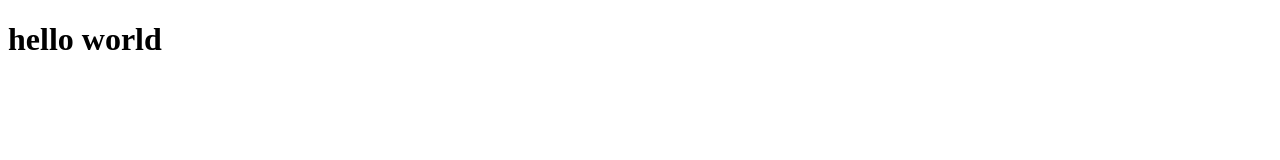
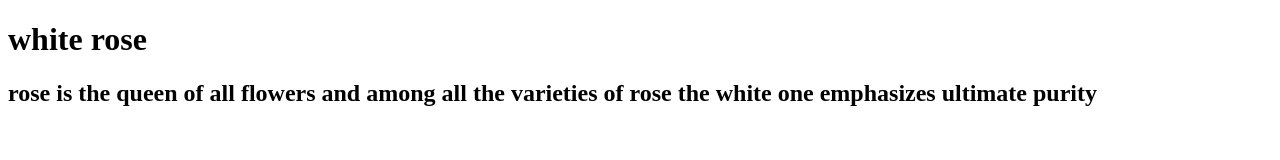
Before and after one commit to nishattasniim/333, a plain HTML site: page index.html in a window 1280 px wide. Drawn offline with Linux system fonts and the light colour scheme.

Commit message:
Add files via upload

```diff
--- a/index.html
+++ b/index.html
@@ -6,8 +6,9 @@
 	<title>Document</title>
 </head>
 <body>
-<h1>hello world</h1>
-
+	<h1>white rose </h1>
+	<h2>rose is the queen of all flowers and among all the varieties of rose the white one emphasizes ultimate purity</h2>
+<imhttps://images.pexels.com/photos/1122626/pexels-photo-1122626.jpegg src="">
 </body>
 
 
```
